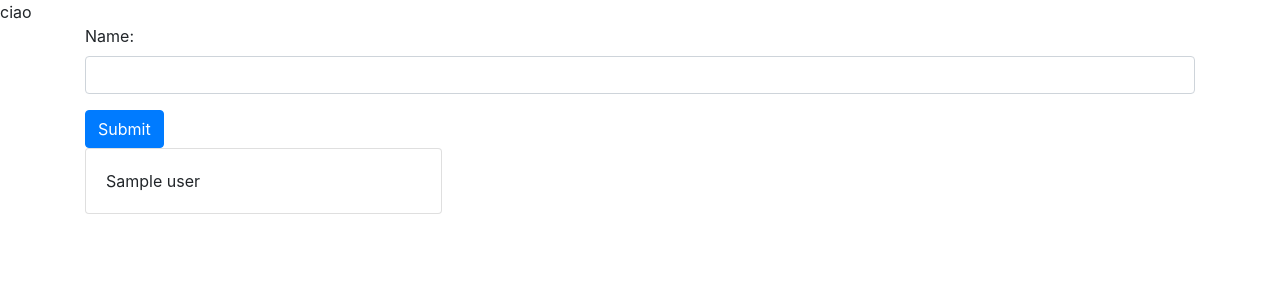
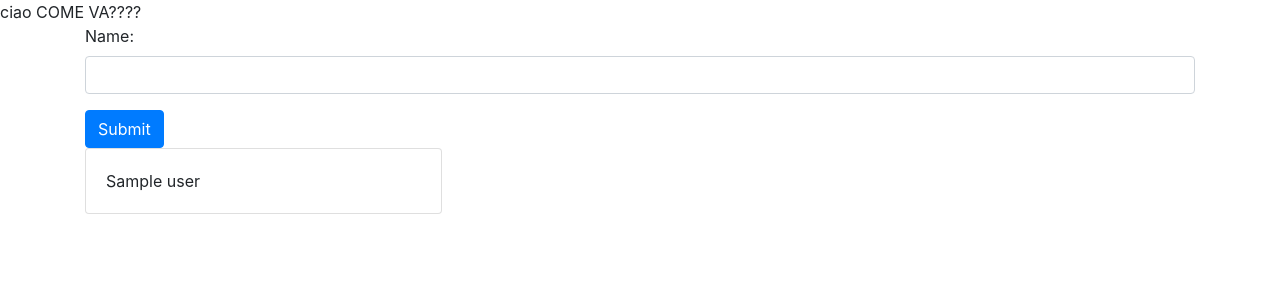
Before and after one commit to atb9210/progetto_rimuovi_a, a Flask app: template templates/form.html in a window 1280 px wide. Shown: the top 300 px of the page. Run offline with Flask 2, Linux system fonts and the light colour scheme; the template is opened without the code that fills it: most values are stand-ins (such as "Sample title", 1, 10 or a date in 2020); some libraries are stand-ins or nearby versions.

Commit message:
Modifica ciao come va

```diff
--- a/templates/form.html
+++ b/templates/form.html
@@ -6,7 +6,7 @@
     <meta name="viewport" content="width=device-width, initial-scale=1.0">
   </head>
   <body>
-    ciao
+    ciao COME VA????
     <div class="container">
       <form action="/submit" method="post">
         <div class="form-group">
```
